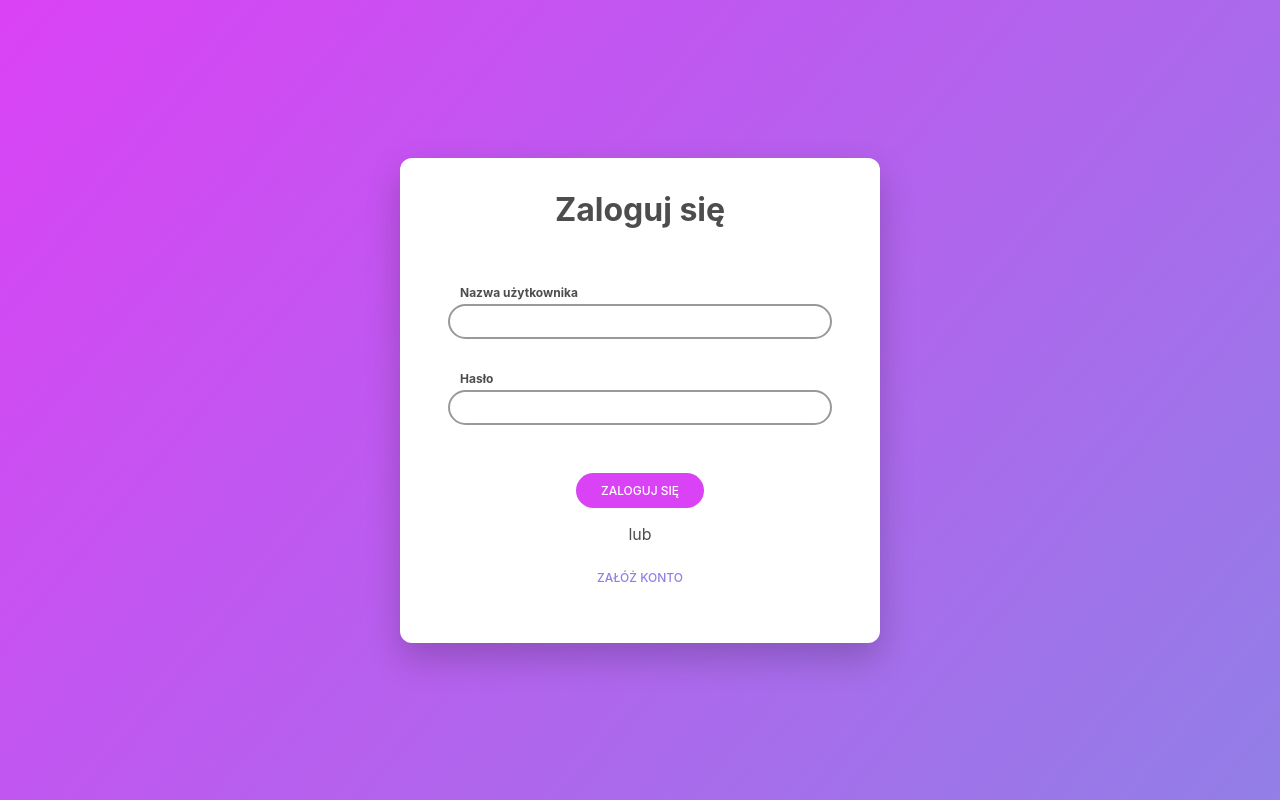
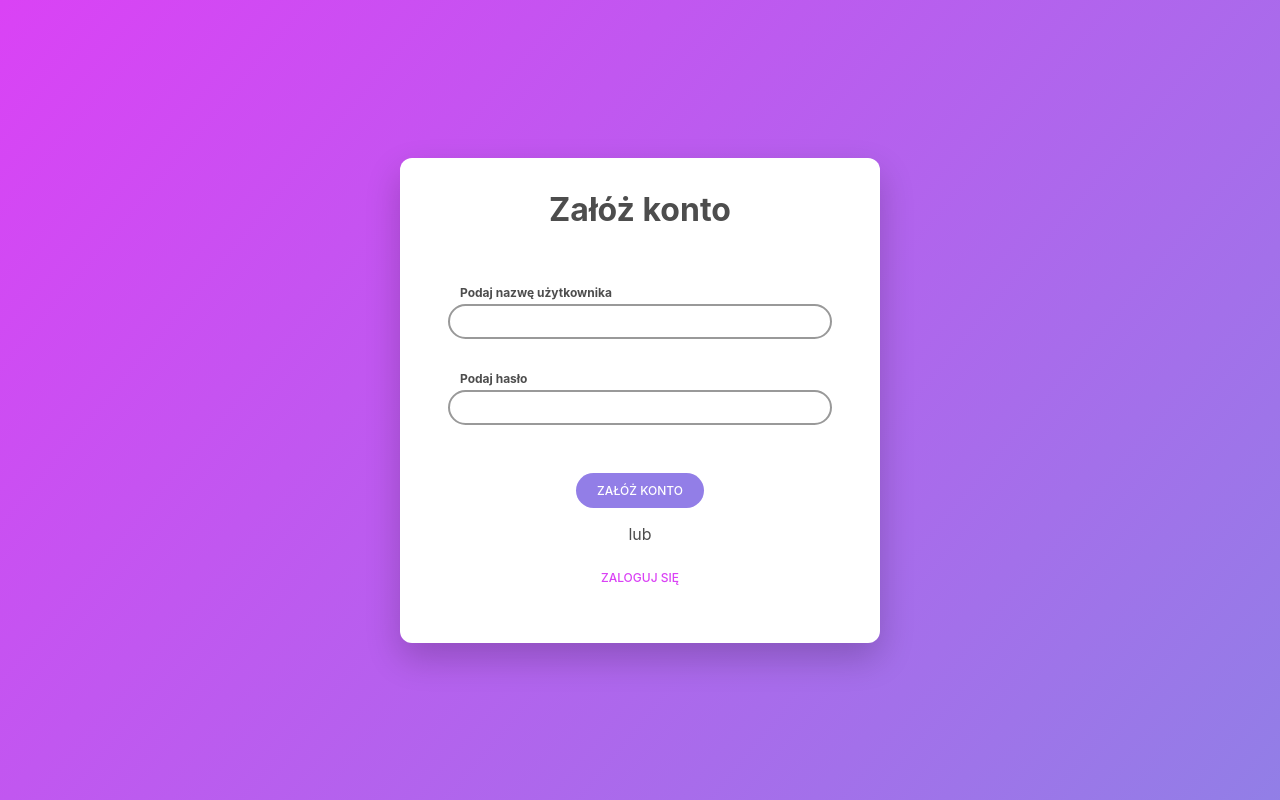
Before and after one commit to kepler003/todo-client, a React (Create React App) app: page /signup in a window 1280 px wide. Before the commit this address led to /. Built offline with nearby package versions, Linux system fonts and the light colour scheme.

Commit message:
Handle dialog form change

```diff
--- a/src/App.js
+++ b/src/App.js
@@ -1,7 +1,8 @@
 import React, {useState} from 'react';
 import {
   BrowserRouter as Router,
-  Route
+  Switch,
+  Redirect
 } from 'react-router-dom';
 import AppContext from './contexts/AppContext';
 
@@ -25,6 +26,7 @@ function App() {
     <div className='container'>
       <AppContext.Provider value={{context, setContext}}>
         <Router>
+          <Switch>
             <PublicRoute exact path='/' redirectPath='/profile'>
               <LogIn/>
             </PublicRoute>
@@ -34,6 +36,8 @@ function App() {
             <PrivateRoute path='/profile' redirectPath='/'>
               <UserProfile/>
             </PrivateRoute>
+            <Redirect to='/'/>
+          </Switch>
         </Router>
       </AppContext.Provider>
     </div>
--- a/src/components/organisms/LogInDialog.js
+++ b/src/components/organisms/LogInDialog.js
@@ -1,8 +1,19 @@
+
 import React from 'react';
+import {useHistory} from 'react-router-dom';
+
 import Button from '../atoms/Button';
 import InputBox from '../molecules/InputBox';
 
-function LogInDialog() {
+function LogInDialog(props) {
+
+  const history = useHistory();
+
+  const handleGoToSignUp = (e) => {
+    e.preventDefault();
+    history.push('/signup');
+  }
+
   return (
     <div className='dialog__container'>
       <form className='dialog'>
@@ -12,7 +23,7 @@ function LogInDialog() {
         <div className='dialog__action-btns'>
           <Button primary min>Zaloguj się</Button>
           <span className='dialog__separator'>lub</span>
-          <Button colorSecondary min>Załóż konto</Button>
+          <Button colorSecondary min onClick={handleGoToSignUp}>Załóż konto</Button>
         </div>
       </form>
     </div>
--- a/src/components/organisms/SignUpDialog.js
+++ b/src/components/organisms/SignUpDialog.js
@@ -1,8 +1,19 @@
+
 import React from 'react';
+import {useHistory} from 'react-router-dom';
+
 import Button from '../atoms/Button';
 import InputBox from '../molecules/InputBox';
 
 function SignUpDialog() {
+
+  const history = useHistory();
+
+  const handleGoToLogIn = (e) => {
+    e.preventDefault();
+    history.push('/');
+  }
+
   return (
     <div className='dialog__container'>
       <form className='dialog'>
@@ -14,7 +25,7 @@ function SignUpDialog() {
         <div className='dialog__action-btns'>
           <Button secondary min>Załóż konto</Button>
           <span className='dialog__separator'>lub</span>
-          <Button colorPrimary min>Zaloguj się</Button>
+          <Button colorPrimary min onClick={handleGoToLogIn}>Zaloguj się</Button>
         </div>
       </form>
     </div>
```
Lines whose indentation alone changed are shown as unchanged.
